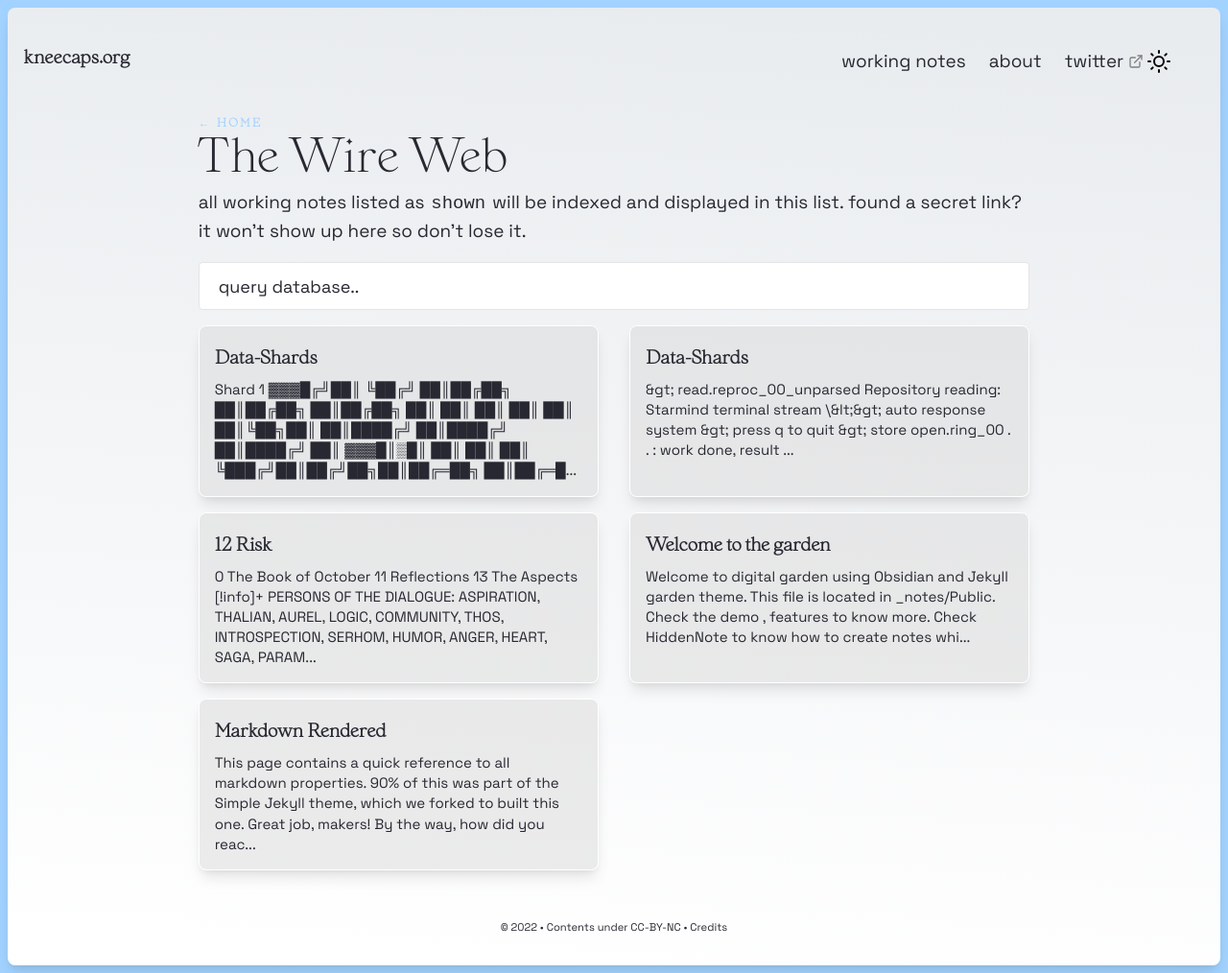
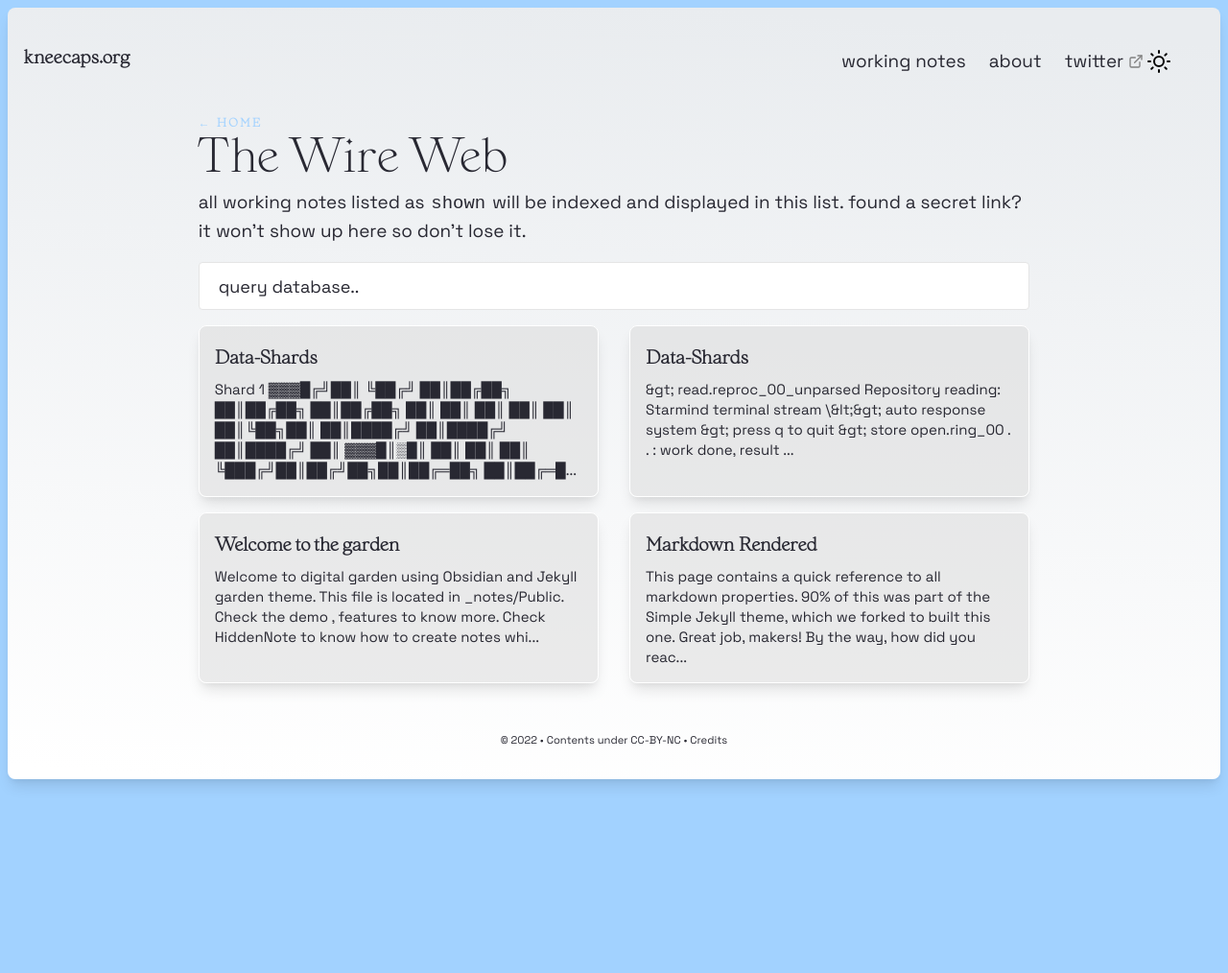
Before and after one commit to 7368697661/old-site, a Jekyll site: the page built from pages/notes.md, in a window 1280 px wide. Shown: the whole page at 96% size. Built offline with Jekyll 4.4.1, drawn with Linux system fonts in a browser that asks for light colours; a file with an impossible date is left out; after the commit the page ends 900 px from its top, so only the background shows below that.

Commit message:
Update 12 Risk.md

```diff
--- a/_notes/Book of October/12 Risk.md
+++ b/_notes/Book of October/12 Risk.md
@@ -1,7 +1,4 @@
----
-title: 12 Risk
-feed: show
----
+
 
 [[0 The Book of October]] [[11 Reflections]] [[13 The Aspects]]
 
```
